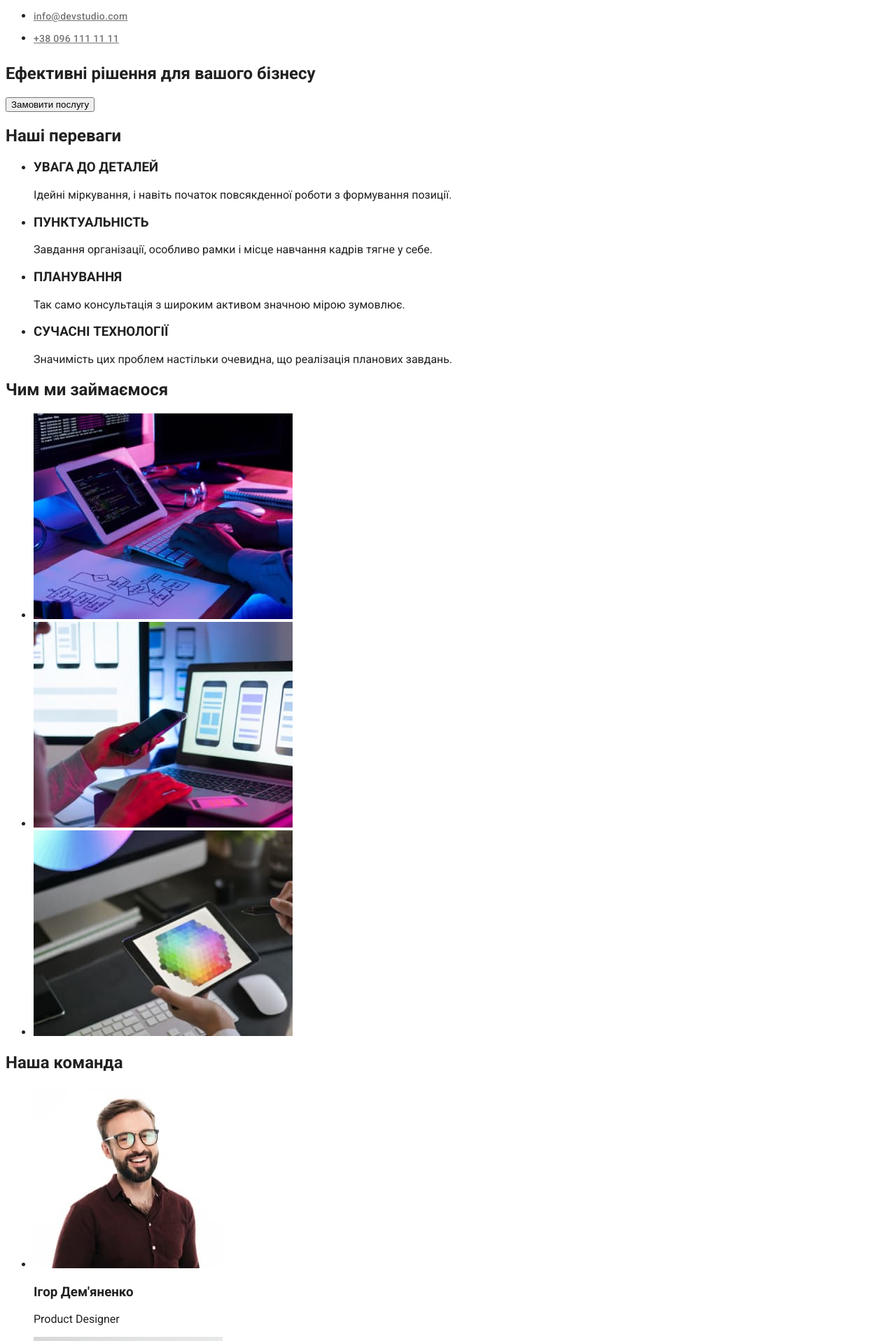
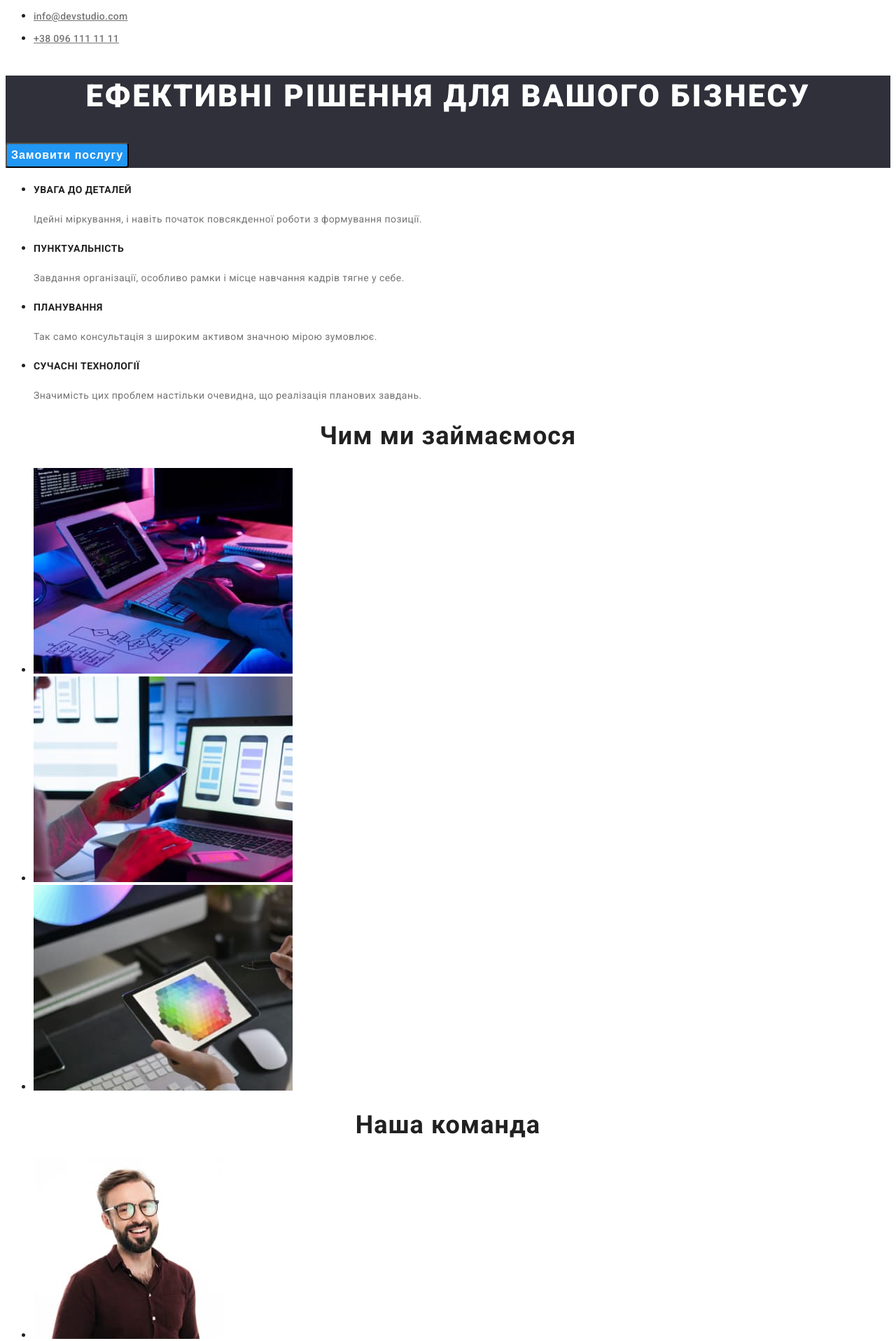
Before and after one commit to pavlenko54/goit-markup-hw-02, a plain HTML site: page index.html in a window 1280 px wide. Shown: the part 160-2077 px from the top of the page at 70% size. Drawn offline with Linux system fonts and the light colour scheme.

Commit message:
додая стилі

```diff
--- a/css/styles.css
+++ b/css/styles.css
@@ -3,9 +3,20 @@
 --accent-color: #2196F3;
 --secondary-text-color: #FFF;
 --paragraph-text-color:#757575;
+--bacground-color:#2F303A;
 }
 body{font-family: 'Roboto', sans-serif;
 color: var(--basic-text-color);}
+.visually-hidden {
+    position: absolute;
+    width: 1px;
+    height: 1px;
+    margin: -1px;
+    padding: 0;
+    overflow: hidden;
+    border: 0;
+    clip: react(0000);
+    }
 /* ------------------HEADER----------------------- */
 
 .logo {
@@ -36,3 +47,121 @@ color: var(--basic-text-color);}
 .contacts-link:hover,:focus{color: var(--accent-color);
 }
 /* ------------------SECTION_HERO----------------------- */
+.section-hero{
+    background: #2F303A;
+}
+.hero-title{
+    color: var(--secondary-text-color);
+text-align: center;
+font-size: 44px;
+font-weight: 900;
+line-height: 1.36;
+letter-spacing: 2.64px;
+text-transform: uppercase;
+}
+.hero-btn{
+    color: var(--secondary-text-color);
+text-align: center;
+font-size: 16px;
+font-weight: 700;
+line-height: 1.87;
+letter-spacing: 0.96px;
+border-radius: 4px;
+background: var(--accent-color);
+cursor: pointer;
+}
+/* ------------------section-advantages----------------------- */
+.advantages-list-title{
+    color: var(--basic-text-color);
+font-size: 14px;
+font-weight: 700;
+line-height: 2.28;
+letter-spacing: 0.42px;
+text-transform: uppercase;
+}
+.advantages-list-text{
+    color: var(--paragraph-text-color);
+font-size: 14px;
+font-weight: 400;
+line-height: 1.71;
+letter-spacing: 0.42px;
+}
+/* ------------------section-occupation----------------------- */
+.occupation-title{
+    color: var(--basic-text-color);
+text-align: center;
+font-size: 36px;
+font-weight: 700;
+line-height: 0.88;
+letter-spacing: 1.08px;
+}
+/* ------------------section-team----------------------- */
+.team-title{
+    color: var(--basic-text-color);
+text-align: center;
+font-size: 36px;
+font-weight: 700;
+line-height: 0.88;
+letter-spacing: 1.08px;
+}
+.team-list-title{
+    color: var(--basic-text-color);
+text-align: center;
+font-size: 16px;
+font-weight: 500;
+line-height: 2;
+letter-spacing: 0.48px;
+}
+.team-list-text{
+    color: var(--paragraph-text-color);
+text-align: center;
+font-size: 16px;
+line-height: 2;
+letter-spacing: 0.48px;
+}
+/* ------------------footer----------------------- */
+.adress-footer{
+    color: var(--secondary-text-color);
+    font-size: 14px;
+    line-height: 1.71;
+    letter-spacing: 0.42px;
+    font-style: normal;
+}
+.footer{
+    background: var(--bacground-color);
+}
+.logo-footer{
+    color: var(--secondary-text-color);
+}
+/* ------------------portfolio-section----------------------- */
+.portfolio-list-btn{
+    color: var(--basic-text-color);
+    text-align: center;
+    font-size: 16px;
+    font-weight: 500;
+    line-height: 1.62;
+    letter-spacing: 0.48px;
+    cursor: pointer;
+}
+.portfolio-list-btn:hover,:focus{
+    background: var(--accent-color);
+    color: var(--secondary-text-color);
+text-align: center;
+font-size: 16px;
+font-weight: 500;
+line-height: 1.62;
+letter-spacing: 0.48px;
+}
+.projects-list-title{
+    color: var(--basic-text-color);
+font-size: 18px;
+font-weight: 700;
+line-height: 2;
+letter-spacing: 1.08px;
+}
+.projects-list-text{
+    color: var(--paragraph-text-color);
+font-size: 16px;
+line-height: 1.87;
+letter-spacing: 0.48px;
+}
--- a/index.html
+++ b/index.html
@@ -32,7 +32,7 @@
     </section>
 
 <section class="section-advantages">
-<h2 class="advantages-title">Наші переваги</h2>
+<h2 class="visually-hidden">Наші переваги</h2>
     <ul class="advantages-list">
     <li>
         <h3 class="advantages-list-title">УВАГА ДО ДЕТАЛЕЙ</h3>
@@ -66,30 +66,30 @@
     <h2 class="team-title">Наша команда</h2>
     <ul class="team-list">
         <li>
-            <img src="./images/igor.jpg" alt="член команди Ігор" width="270" height="260">
+            <img class="team-list-img" src="./images/igor.jpg" alt="член команди Ігор" width="270" height="260">
             <h3 class="team-list-title">Ігор Дем'яненко</h3>
             <p class="team-list-text">Product Designer</p>
         </li>
         <li>
-            <img src="./images/olga.jpg" alt="член команди Ольга" width="270" height="260">
+            <img class="team-list-img" src="./images/olga.jpg" alt="член команди Ольга" width="270" height="260">
             <h3 class="team-list-title">Ольга Рєпіна</h3>
             <p class="team-list-text">Frontend Developer</p>
         </li>
         <li>
-            <img src="./images/mykola.jpg" alt="член команди Микола" width="270" height="260">
+            <img class="team-list-img" src="./images/mykola.jpg" alt="член команди Микола" width="270" height="260">
             <h3 class="team-list-title">Микола Тарасов</h3>
             <p class="team-list-text">Marketing</p>
         </li>
         <li>
-            <img src="./images/myhailo.jpg" alt="член команди Михайло" width="270" height="260">
+            <img class="team-list-img" src="./images/myhailo.jpg" alt="член команди Михайло" width="270" height="260">
             <h3 class="team-list-title">Михайло Єрмаков</h3>
             <p class="team-list-text">UI Designer</p>
         </li>
     </ul>
 </section>
 <footer class="footer">
-    <a class="logo" href="./index.html" > <span class="span-logo">Web</span>Studio</a>
-<address class="address">м. Київ, пр-т Лесі Українки, 26</address>
+    <a class="logo-footer" href="./index.html" > <span class="span-logo">Web</span>Studio</a>
+<address class="adress-footer">м. Київ, пр-т Лесі Українки, 26</address>
 <ul class="contacts">
     <li><a class="contacts-link" href="info@devstudio.com">info@devstudio.com</a></li>
     <li><a class="contacts-link" href="+380961111111">+38 096 111 11 11</a></li>
```
Also changed, not shown: portfolio.html (+4 -4 lines).
